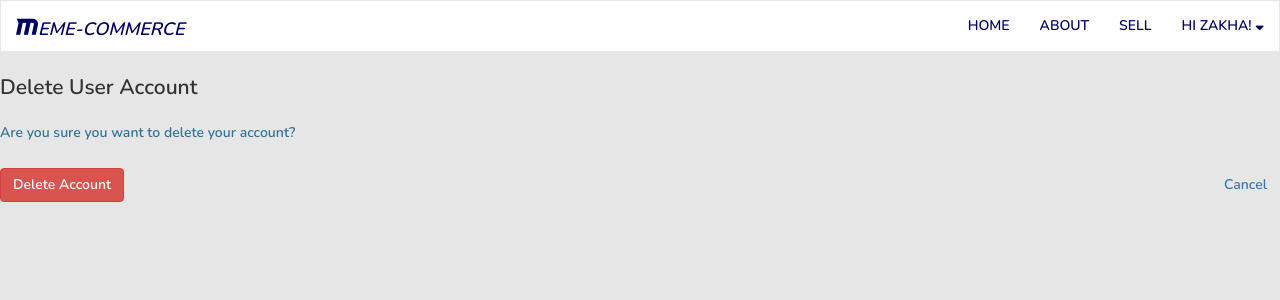
After one commit to zahidk9/meme-commerce, a Django app: page /memecommerce/account/delete/ in a window 1280 px wide. The commit adds this page. Shown: the top 300 px of the page. Run offline with Django 3.2, Linux system fonts and the light colour scheme; a user stored in the database is signed in; some libraries are stand-ins or nearby versions.

Commit message:
added a delete user function

```diff
--- a/memecommerce/forms.py
+++ b/memecommerce/forms.py
@@ -34,3 +34,8 @@ class EditAccountForm(UserChangeForm):
     class Meta:
         model = User
         fields = ('email',)
+
+class UserDeleteForm(forms.ModelForm):
+    class Meta:
+        model = User
+        fields = []
--- a/memecommerce/urls.py
+++ b/memecommerce/urls.py
@@ -14,6 +14,7 @@ urlpatterns = [
 
 	path('account/', views.account, name='account'),
 	path('account/edit/', views.editAccount, name='editAccount'),
+	path('account/delete/', views.deleteAccount, name='deleteAccount'),
 	path('account/listings/', views.myListings, name='myListings'),
 	path('account/memes/', views.myMemes, name='myMemes'),
 
--- a/memecommerce/views.py
+++ b/memecommerce/views.py
@@ -1,15 +1,16 @@
 from uuid import UUID
 
 import time
-from django.shortcuts import render, redirect
+from django.shortcuts import render, redirect, get_object_or_404
 from django.urls import reverse, reverse_lazy
 from django.contrib.auth.forms import UserChangeForm
 from django.views.generic import View, TemplateView
 from memecommerce.models import Meme, UserProfile
 from django.http import HttpResponse, JsonResponse
-from memecommerce.forms import UserForm, UserProfileForm, MemeForm, EditAccountForm
+from memecommerce.forms import UserForm, UserProfileForm, MemeForm, EditAccountForm, UserDeleteForm
 from django.contrib.auth import authenticate, login, logout
 from django.contrib.auth.decorators import login_required
+from django.contrib import messages
 
 # Create your views here.
 
@@ -120,6 +121,24 @@ def editAccount(request):
         form = EditAccountForm(instance=request.user)
         args = {'form': form}
         return render(request, 'memecommerce/editAccount.html', args)
+
+@login_required
+def deleteAccount(request):
+    if request.method == "POST":
+        delete_form = UserDeleteForm(request.POST, instance=request.user)
+        user = request.user
+        user.delete()
+        messages.info(request, 'Your account has been deleted')
+        return redirect(reverse('memecommerce:home'))
+    else:
+        delete_form = UserDeleteForm(instance=request.user)
+
+    context = {
+        'delete_form': delete_form
+    }
+
+    return render(request, "memecommerce/deleteAccount.html", context)
+
 @login_required
 def myListings(request):
     context_dict = {}
--- a/templates/memecommerce/account.html
+++ b/templates/memecommerce/account.html
@@ -20,8 +20,8 @@
 							</div>
 							<br>
 							<div style="text-align:center">
-							<a href="{% url 'memecommerce:editAccount' %}" class="text-info">Edit Account</a>
-                                <!--<input type="submit" name="submit" class="button" value="Edit Email"> -->
+							<a href="{% url 'memecommerce:editAccount' %}" class="button">Edit Account</a>
+                            <a href="{% url 'memecommerce:deleteAccount' %}" class="button">Delete Account</a>
 							<input type="submit" name="submit" class="button" value="Purchased Memes">
 							<input type="submit" name="submit" class="button" value="Listed Memes">
 							</div>
--- /dev/null
+++ b/templates/memecommerce/deleteAccount.html
@@ -0,0 +1,23 @@
+{% extends 'memecommerce/base.html' %}
+{% load static %}
+
+{% block title_block %}
+    Delete Account
+{% endblock %}
+
+{% block body_block %}
+    <form method="POST">
+        {% csrf_token %}
+        <fieldset class="form-group">
+            <legend class="border -bottom mb-4">Delete User Account</legend>
+            <p>Are you sure you want to delete your account?</p>
+            {{ form }}
+        </fieldset>
+        <div class="form-group">
+            <button class="btn btn-danger" type="submit">Delete Account</button>
+                <a class="btn btn-primary-custom" style="float:right;"
+                    href="{% url 'memecommerce:home' %}">Cancel</a>
+        </div>
+    </form>
+
+{% endblock %}
```
Also changed, not shown: db.sqlite3.
